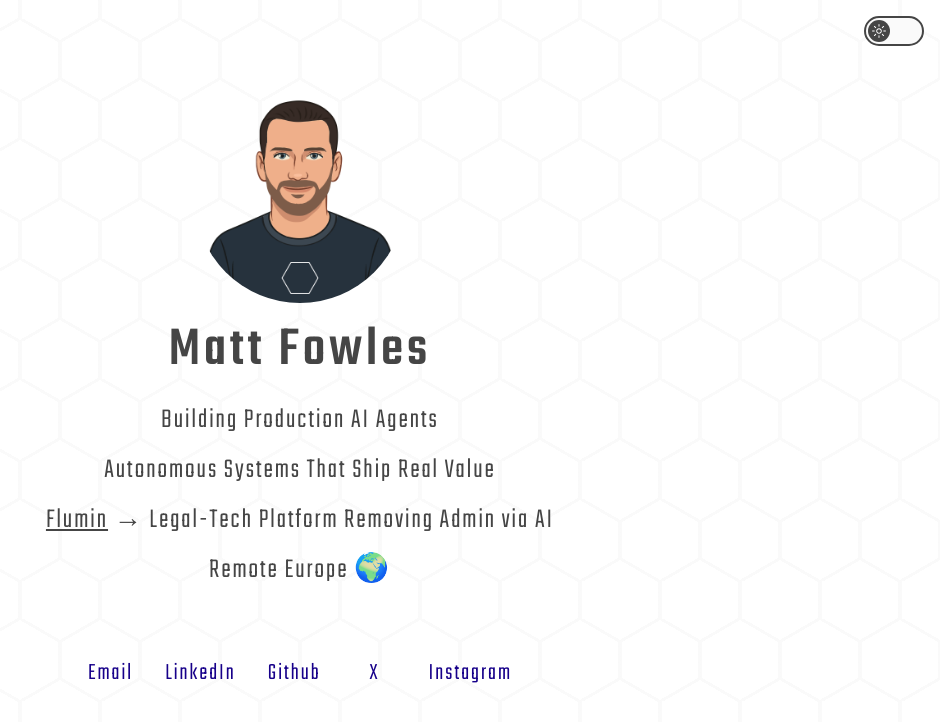
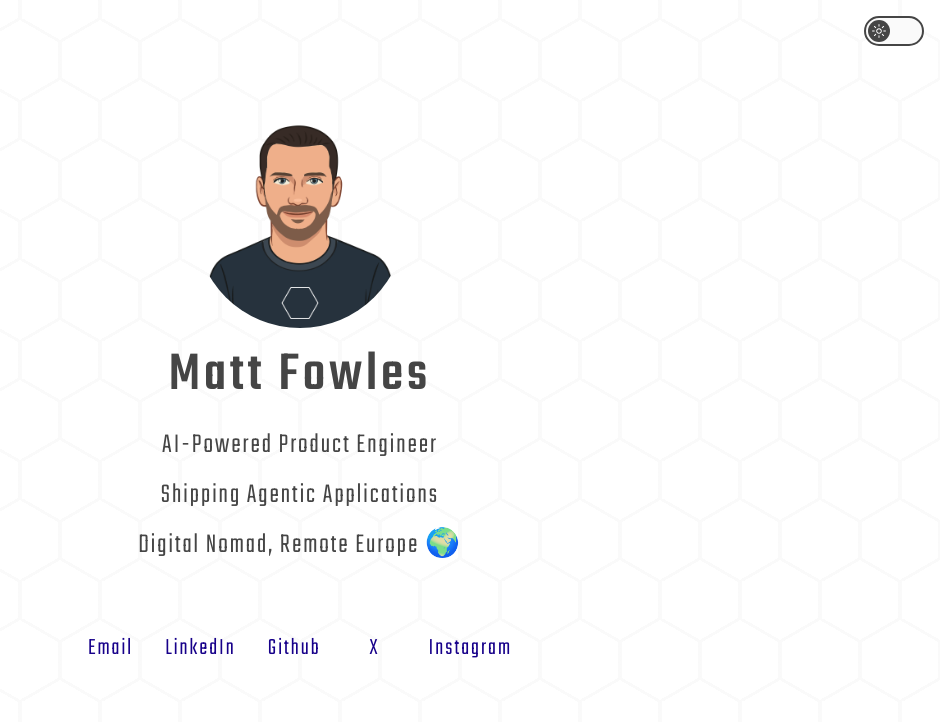
Before and after one commit to matthewfowles/matthewfowl.es, a Next.js app: page / in a window 1280 px wide. Shown: the top 722 px of the page, without its empty margins (340-1280 px from the left). Built offline with nearby package versions, Linux system fonts and the light colour scheme.

Commit message:
Fix content - remove Flumin, use approved copy
- AI-Powered Product Engineer
- Shipping Agentic Applications
- Digital Nomad, Remote Europe

Co-authored-by: Matt Fowles <matt@matthewfowles.io>

```diff
--- a/app/page.tsx
+++ b/app/page.tsx
@@ -68,24 +68,13 @@ export default function Home() {
 
           <div className="space-y-2 text-center">
             <h2 className="text-[20px] md:text-[28px] font-light tracking-[2px]">
-              Building Production AI Agents
+              AI-Powered Product Engineer
             </h2>
             <h2 className="text-[20px] md:text-[28px] font-light tracking-[2px]">
-              Autonomous Systems That Ship Real Value
+              Shipping Agentic Applications
             </h2>
             <h2 className="text-[20px] md:text-[28px] font-light tracking-[2px]">
-              <a
-                href="https://flumin.io"
-                target="_blank"
-                rel="noopener noreferrer"
-                className="underline hover:opacity-80 transition-opacity"
-              >
-                Flumin
-              </a>
-              {" "}→ Legal-Tech Platform Removing Admin via AI
-            </h2>
-            <h2 className="text-[20px] md:text-[28px] font-light tracking-[2px]">
-              Remote Europe 🌍
+              Digital Nomad, Remote Europe 🌍
             </h2>
           </div>
         </div>
```
